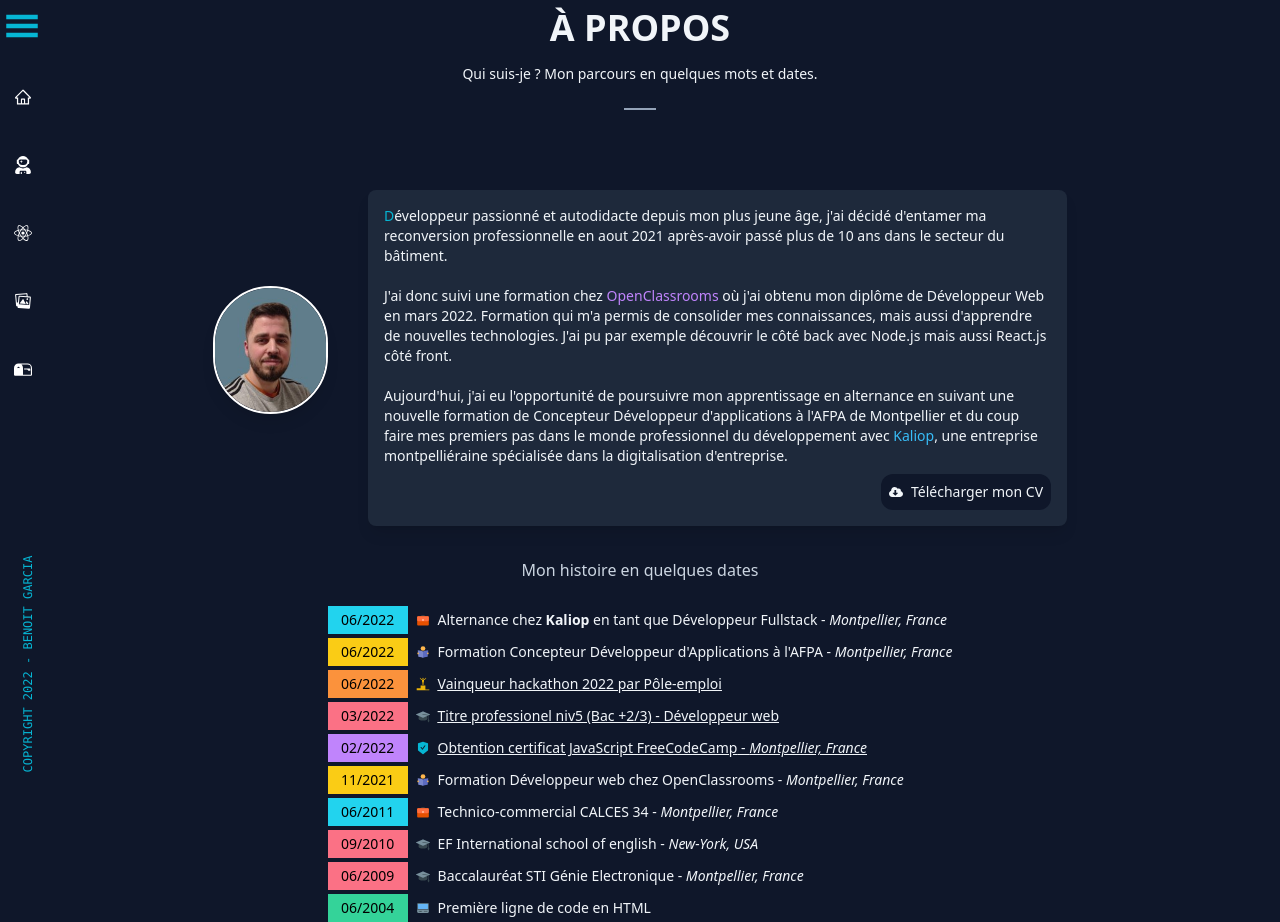
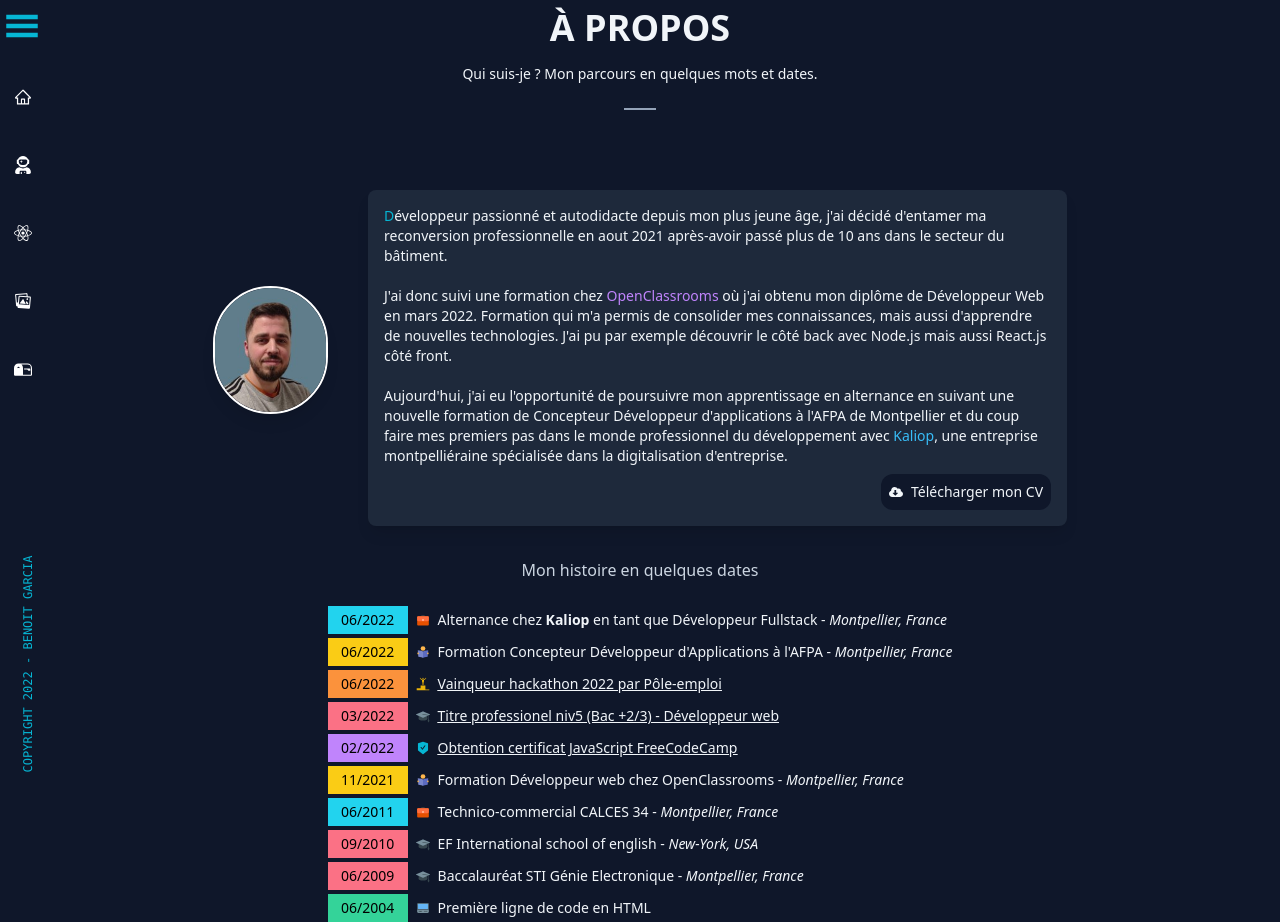
Before and after one commit to bengar-dev/portfolio-nextjs-ts, a Next.js app: page /about in a window 1280 px wide. Built offline with nearby package versions, Linux system fonts and the light colour scheme.

Commit message:
fix: link in about

```diff
--- a/pages/about.tsx
+++ b/pages/about.tsx
@@ -69,7 +69,7 @@ const About: NextPage = () => {
             <li className="flex flex-col md:flex-row items-center space-x-2"><span className="w-full md:w-20 text-center bg-yellow-400 text-black font-medium p-1">06/2022</span> <FcReading className="hidden md:flex" /> <p className="p-1 md:p-0 text-center">Formation Concepteur Développeur d&apos;Applications à l&apos;AFPA - <span className="italic">Montpellier, France</span></p></li>
             <li className="flex flex-col md:flex-row items-center space-x-2"><span className="w-full md:w-20 text-center bg-orange-400 text-black font-medium p-1">06/2022</span> <GiPodiumWinner className="hidden md:flex text-yellow-500"/> <p className="p-1 md:p-0 text-center underline hover:no-underline hover:text-cyan-400"><Link href="https://github.com/bengar-dev/front-hackaton"><a target="_blank">Vainqueur hackathon 2022 par Pôle-emploi</a></Link> <span className="italic"></span></p></li>
             <li className="flex flex-col md:flex-row items-center space-x-2"><span className="w-full md:w-20 text-center bg-rose-400 text-black font-medium p-1">03/2022</span> <FcGraduationCap className="hidden md:flex" /> <p className="p-1 md:p-0 text-center underline hover:no-underline hover:text-cyan-400"><Link href="http://s737853516.onlinehome.fr/ftp/OC-devweb.pdf"><a target="_blank">Titre professionel niv5 (Bac +2/3) - Développeur web</a></Link> <span className="italic"></span></p></li>
-            <li className="flex flex-col md:flex-row items-center space-x-2"><span className="w-full md:w-20 text-center bg-purple-400 text-black font-medium p-1">02/2022</span> <AiFillSafetyCertificate className="hidden md:flex text-cyan-500"/> <p className="p-1 md:p-0 text-center underline hover:no-underline hover:text-cyan-400"><Link href="https://www.freecodecamp.org/certification/benysserp/javascript-algorithms-and-data-structures"><a target="_blank">Obtention certificat JavaScript FreeCodeCamp</a></Link>  - <span className="italic">Montpellier, France</span></p></li>
+            <li className="flex flex-col md:flex-row items-center space-x-2"><span className="w-full md:w-20 text-center bg-purple-400 text-black font-medium p-1">02/2022</span> <AiFillSafetyCertificate className="hidden md:flex text-cyan-500"/> <p className="p-1 md:p-0 text-center underline hover:no-underline hover:text-cyan-400"><Link href="https://www.freecodecamp.org/certification/benysserp/javascript-algorithms-and-data-structures"><a target="_blank">Obtention certificat JavaScript FreeCodeCamp</a></Link>  <span className="italic"></span></p></li>
             <li className="flex flex-col md:flex-row items-center space-x-2"><span className="w-full md:w-20 text-center bg-yellow-400 text-black font-medium p-1">11/2021</span> <FcReading className="hidden md:flex"/> <p className="p-1 md:p-0 text-center">Formation Développeur web chez OpenClassrooms - <span className="italic">Montpellier, France</span></p></li>
             <li className="flex flex-col md:flex-row items-center space-x-2"><span className="w-full md:w-20 text-center bg-cyan-400 text-black font-medium p-1">06/2011</span> <FcBriefcase className="hidden md:flex" /> <p className="p-1 md:p-0 text-center">Technico-commercial CALCES 34 - <span className="italic">Montpellier, France</span></p></li>
             <li className="flex flex-col md:flex-row items-center space-x-2"><span className="w-full md:w-20 text-center bg-rose-400 text-black font-medium p-1">09/2010</span> <FcGraduationCap className="hidden md:flex" /> <p className="p-1 md:p-0 text-center">EF International school of english - <span className="italic">New-York, USA</span></p></li>
```
